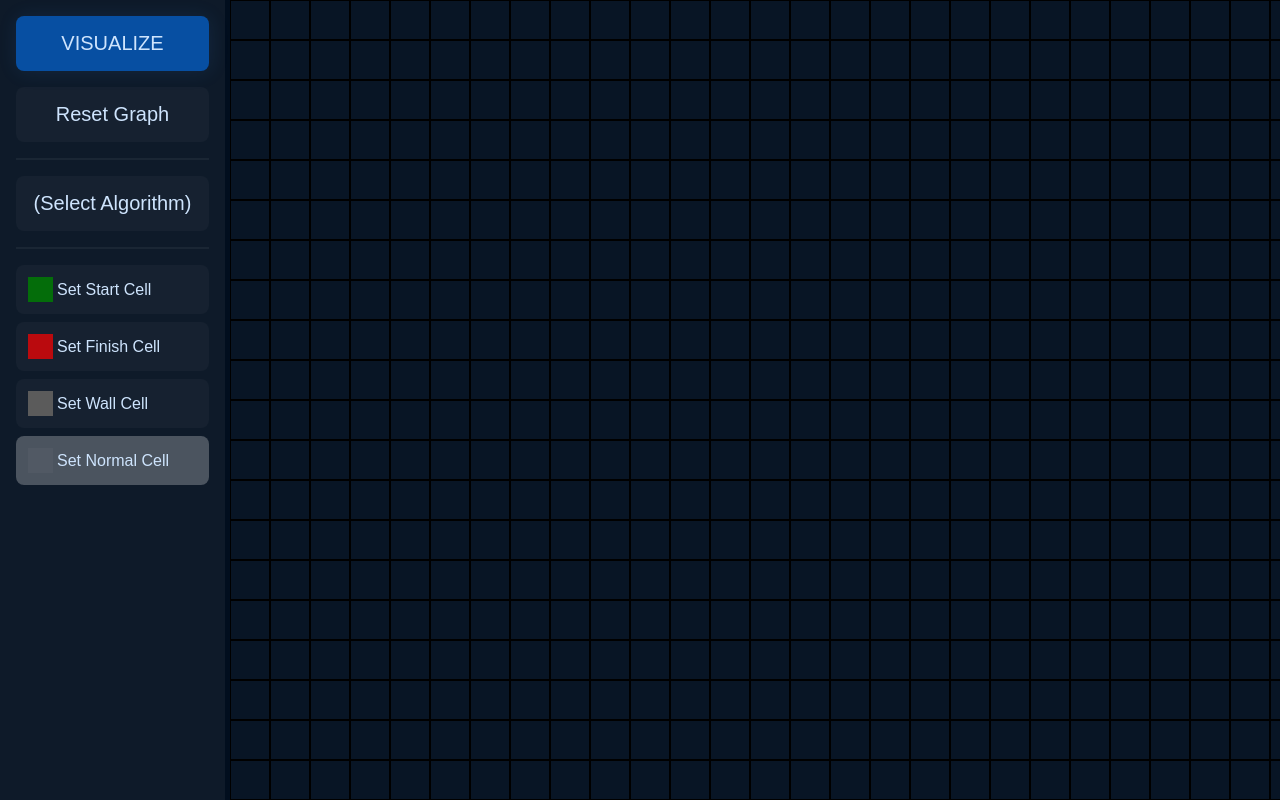
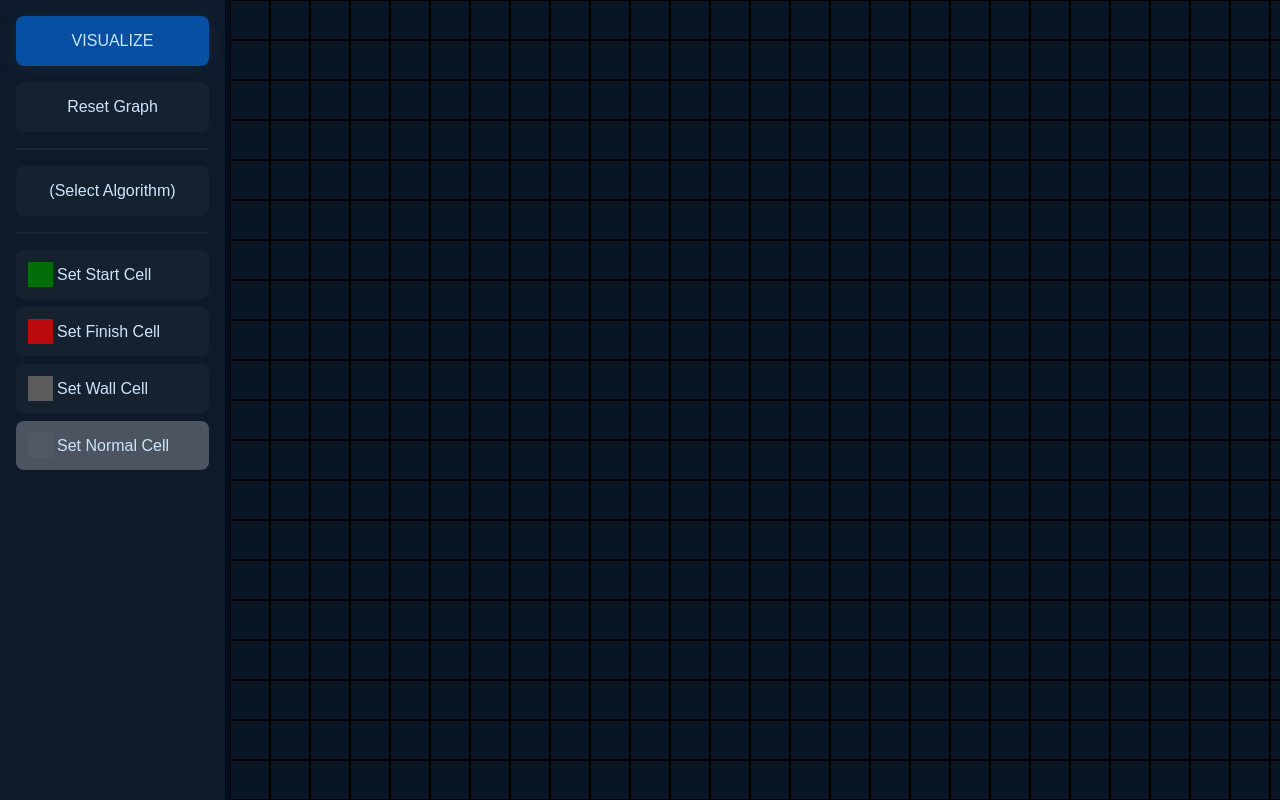
Before and after one commit to NoahBeto/react-typescript-algorithm-visualizer, a React (Vite) app: page / in a window 1280 px wide. Built offline with nearby package versions, Linux system fonts and the light colour scheme.

Commit message:
Adjusted font sizes

```diff
--- a/src/App.css
+++ b/src/App.css
@@ -28,7 +28,7 @@
   border: none;
   color: var(--text);
   padding: 1rem;
-  font-size: 1.25rem;
+  font-size: 1rem;
   border-radius: 0.5rem;
 }
 
@@ -41,7 +41,7 @@
 .dropbtn {
   width: 100%;
   padding: 1rem;
-  font-size: 1.25rem;
+  font-size: 1rem;
   background: var(--static3);
   color: var(--text);
   border: none;
@@ -106,7 +106,7 @@
 }
 
 .visualize-btn {
-  font-size: 1.25rem;
+  font-size: 1rem;
   padding: 1rem 2rem;
   border-radius: 0.5rem;
   background: var(--primary);
@@ -127,6 +127,7 @@
 }
 
 .selector {
+  font-size: 1rem;
   display: flex;
   gap: 0.25rem;
   align-items: center;
```
